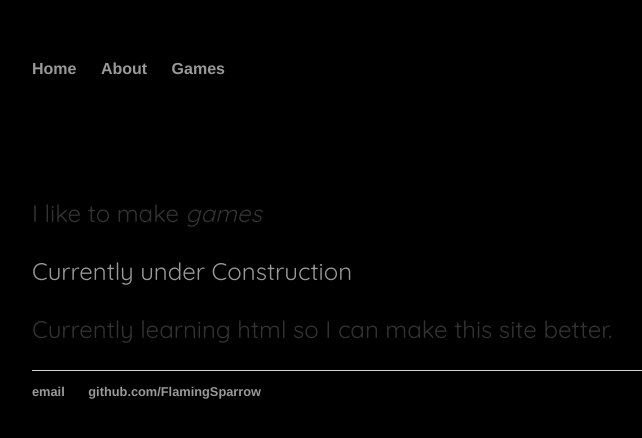
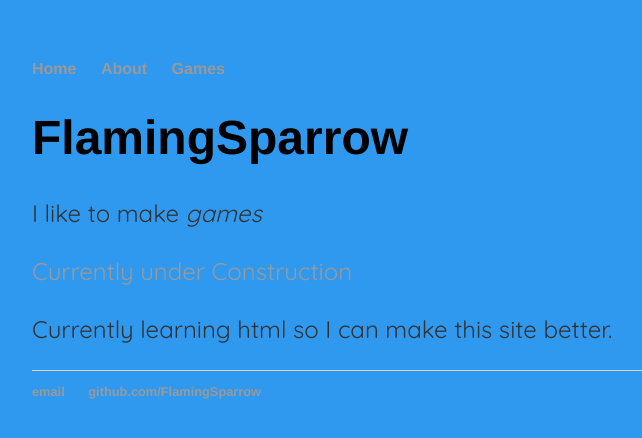
Before and after one commit to FlamingSparrow/flamingsparrow.github.io, a Jekyll site: the page built from index.html, in a window 1280 px wide. Shown: the top 438 px of the page, without its empty margins (160-802 px from the left). Built offline with Jekyll 4.4.1, drawn with Linux system fonts in a browser that asks for light colours.

Commit message:
Update main.css

```diff
--- a/css/main.css
+++ b/css/main.css
@@ -2,10 +2,10 @@ body {
     margin: 60px auto;
     width: 70%;
     font-family: "Quicksand";
-    background-color: black;
+    background-color: rgb(47, 153, 240);
 }
 html{
-    background-color: black;
+    background-color: rgb(47, 153, 240);
 }
 img {
     width: 100%;
```
